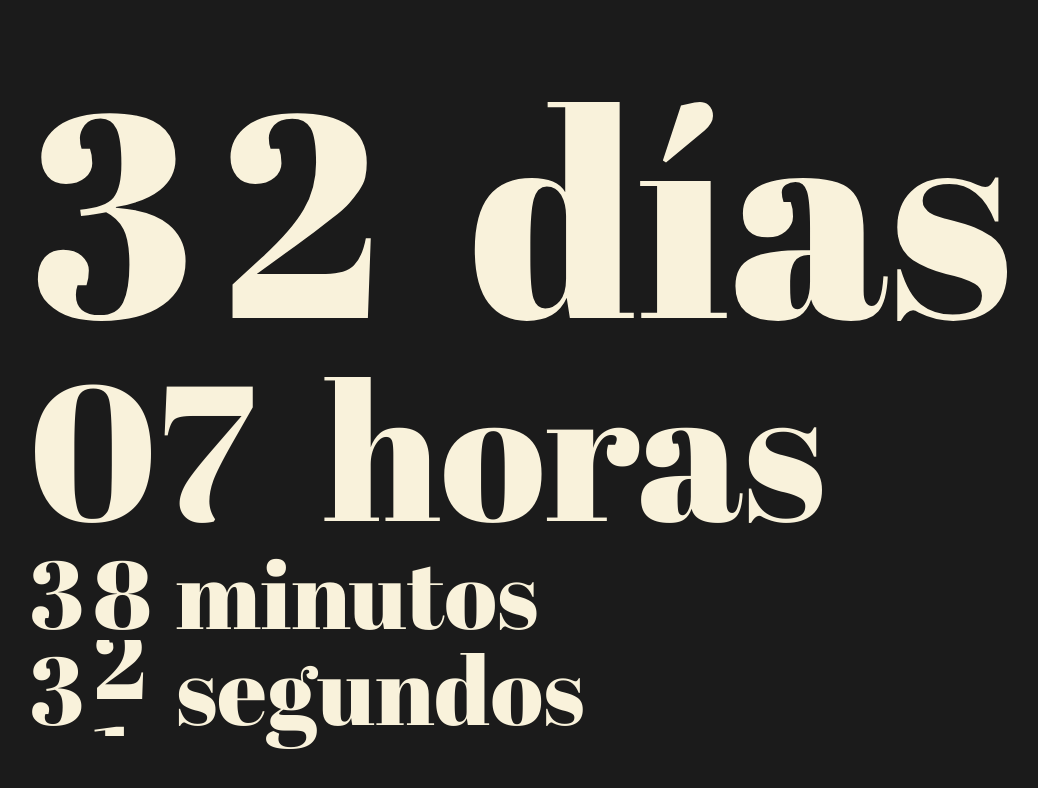
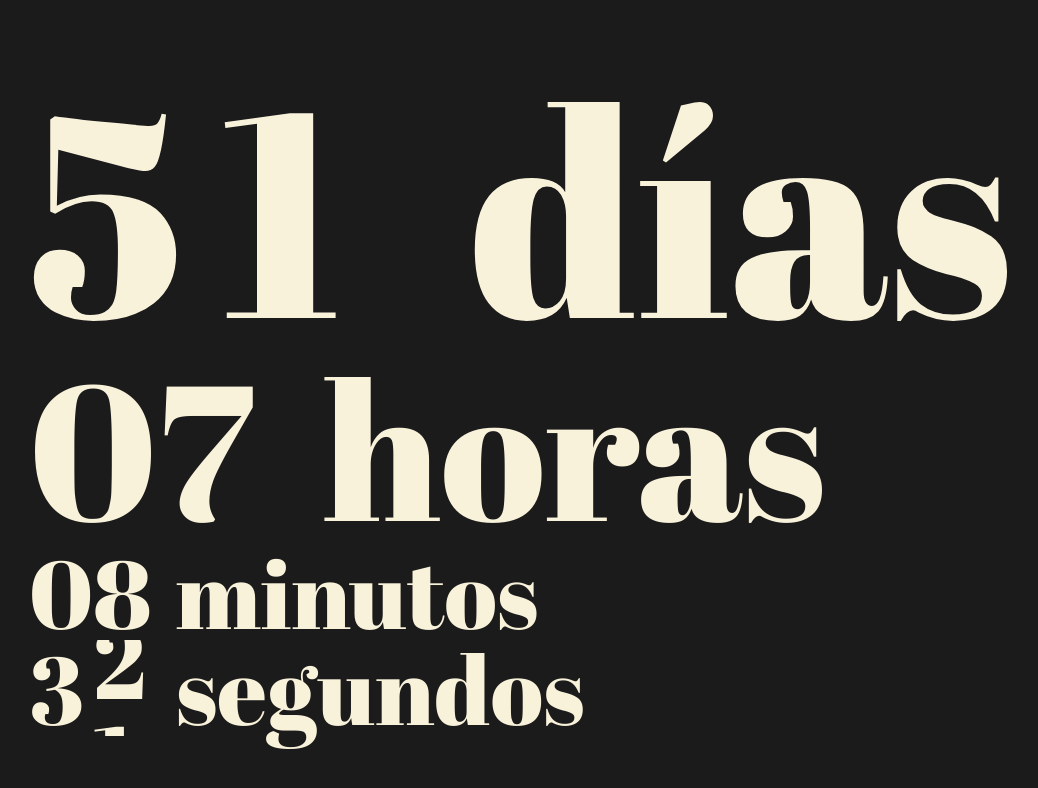
Before and after one commit to odilf/churri, a SvelteKit app: page / in a window 1280 px wide. Shown: the top 788 px of the page, without its empty margins (119-1157 px from the left). Built offline with nearby package versions, Linux system fonts and the light colour scheme.

Commit message:
update date

```diff
--- a/src/routes/+page.svelte
+++ b/src/routes/+page.svelte
@@ -3,5 +3,5 @@
 </script>
 
 <main class="h-screen w-screen grid place-content-center font-mono text-md">
-	<Countdown target={new Date(2024, 5, 14, 18)}></Countdown>
+	<Countdown target={new Date(2024, 6, 3, 17, 30)}></Countdown>
 </main>
```
